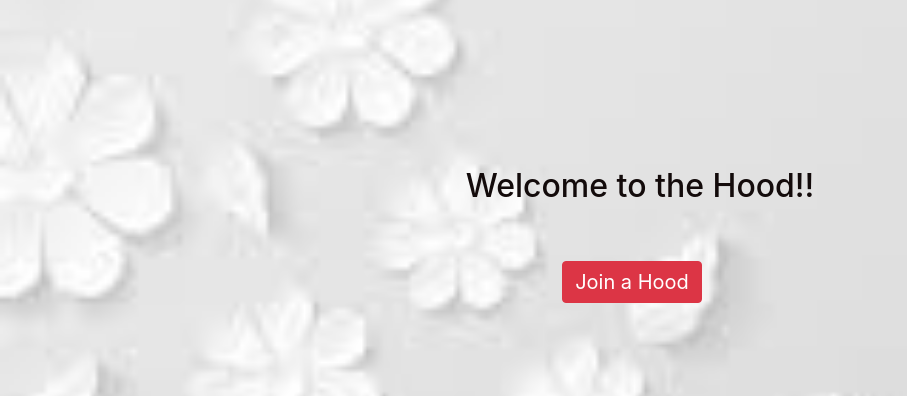
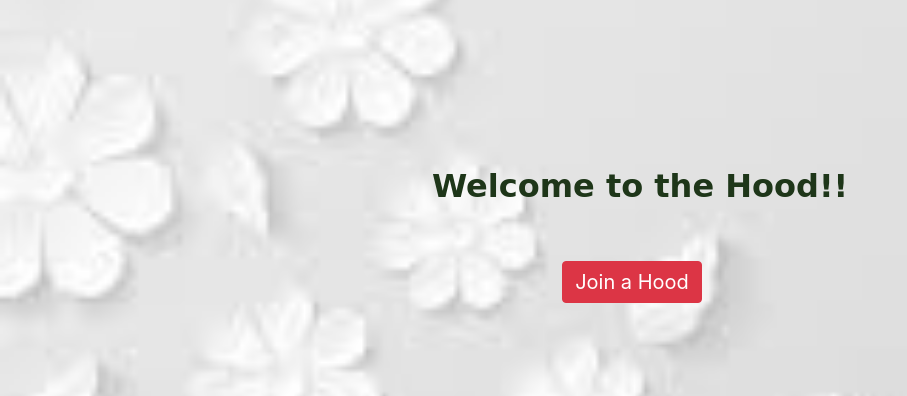
Before and after one commit to bre-nda/neighborhood, a Django app: page / in a window 1280 px wide. Shown: the part 56-452 px from the top of the page, without its empty margins (0-907 px from the left). Run offline with Django 3.2, Linux system fonts and the light colour scheme; some libraries are stand-ins or nearby versions.

```diff
--- a/static/css/index.css
+++ b/static/css/index.css
@@ -1,3 +1,5 @@
 h2{
-    color: rgba(12, 4, 4, 0.973);
+    color: rgba(24, 48, 18, 0.973);
+    font-family: 'The Nautigal', cursive;
+    font-weight: bold;
 }
```
Also changed, not shown: static/css/media/Screenshot from 2022-01-09 18-43-05.png (added), static/css/media/hood1.jpeg (added), static/css/media/hood2.jpeg (added), static/css/media/hood3.jpeg (added).
